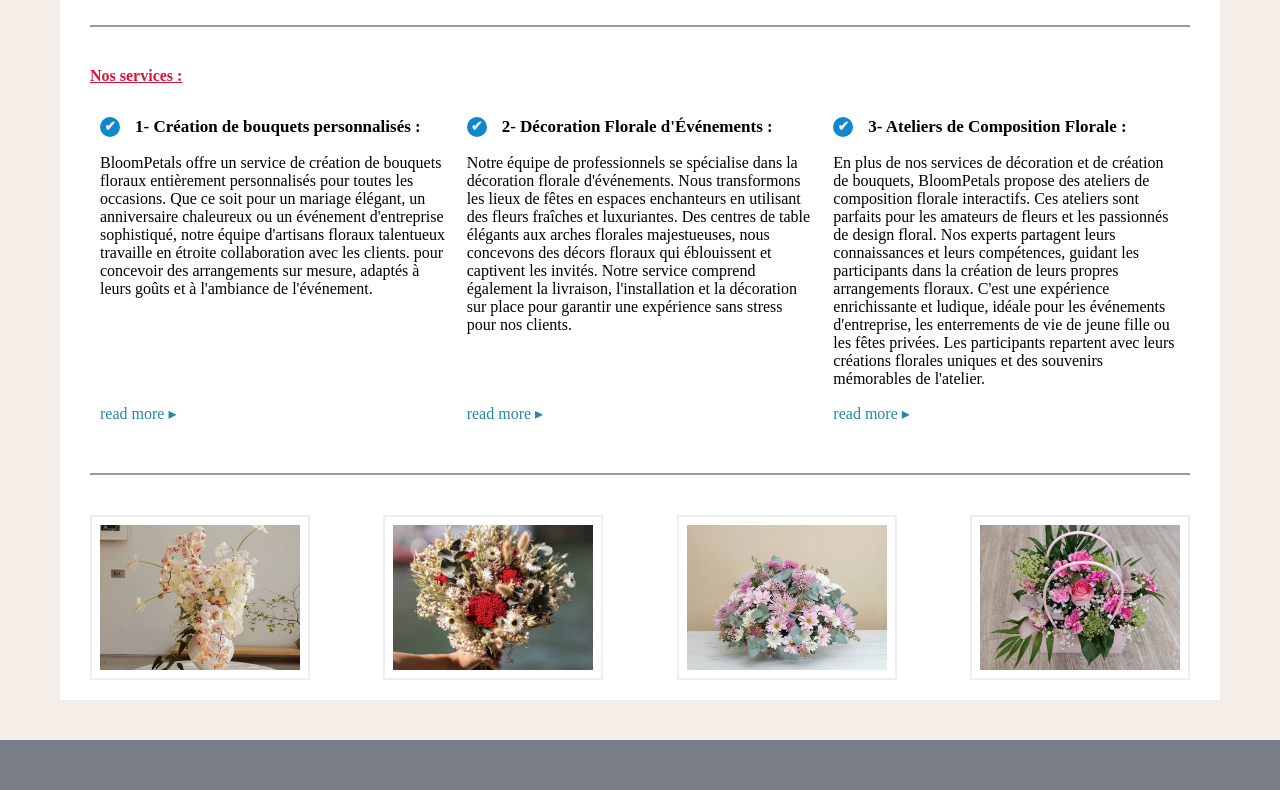
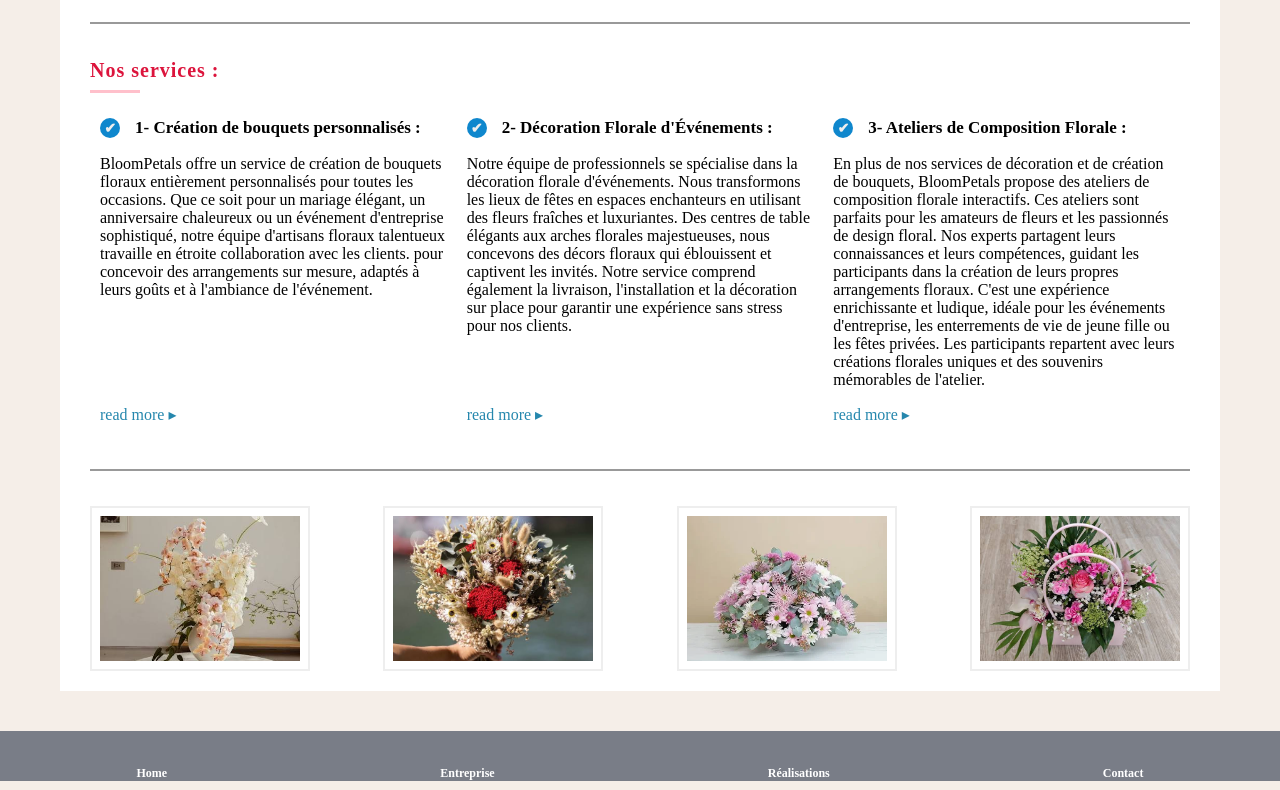
Before and after one commit to camilla-dabrowskigoual/Site-vitrine-fleuriste, a plain HTML site: page index.html in a window 1280 px wide. Shown: the part 1040-1830 px from the top of the page. Drawn offline with Linux system fonts and the light colour scheme.

Commit message:
Ajout CSS

```diff
--- a/index.css
+++ b/index.css
@@ -37,7 +37,7 @@ header {
 /*On positionne chaque lien entre eux*/
 nav {
     display: flex;
-    gap: 30px;
+    gap: 0px;
     height: 100%;
 }
 
@@ -48,7 +48,7 @@ nav a {
     font-family: Arial, Helvetica, sans-serif;
     font-size: 17px;
     color: black;
-    padding: 0px 15px;
+    padding: 0px 25px;
     display: flex;
     align-items: center;
 }
@@ -59,6 +59,11 @@ nav a:hover {
     background-color: rgba(7, 6, 6, 0.132);
 }
 
+nav span{
+    font-size: 20px;
+    color: black;
+    align-self: center;
+}
 
 /*Mise en forme de la barre de recherche : arrondi, enlever bordure... */
 input {
@@ -91,7 +96,23 @@ input {
 /* Mise en forme des titres A propos, notre engagement...*/
 h4 {
     color: crimson;
-    text-decoration: underline;
+    font-size: 20px;
+    text-decoration: none;
+    letter-spacing: 1px;
+    display: block;
+    align-items: center;
+    justify-content: center;
+    margin: 15px 0;
+    transition: color 0.3s ease;
+}
+
+h4::after {
+    content: "";
+    display: block;
+    width: 50px;
+    height: 3px;
+    background-color: pink;
+    margin-top: 8px;
 }
 
 
@@ -105,7 +126,7 @@ ul {
 hr {
     border: none;
     border-top: 2.1px solid #999;
-    margin: 40px 0px;
+    margin: 35px 0px;
 }
 
 
@@ -222,3 +243,22 @@ footer {
     margin-top: 40px;
     /*On ajoute un margin pour avoir un espace beige entre la page blanche et le pied de page gris*/
 }
+
+footer{
+    display: flex;
+    justify-content: center;
+    align-items: end;
+    justify-content: space-around;
+}
+
+footer a{
+    font-size: 12px;
+    color: white;
+    font-weight: bold;
+    text-decoration: none;
+}
+
+footer a:hover{
+    text-decoration:none;
+    text-decoration:overline;
+}
--- a/index.html
+++ b/index.html
@@ -16,10 +16,15 @@
     <!--En-tête-->
     <header>
         <nav> <!--Balise nav qui regroupe nos liens-->
+            <span>|</span>
             <a href="">Home</a>
+            <span>|</span>
             <a href="">Entreprise</a>
+            <span>|</span>
             <a href="">Réalisations</a>
+            <span>|</span>
             <a href="">Contact</a>
+            <span>|</span>
         </nav>
 
         <input type="search"> <!--Ajoute la barre de recherche-->
@@ -97,7 +102,7 @@
 
         <hr>
 
-        <h4>Nos services :</h4>
+        <h4 >Nos services :</h4>
 
         <section class="services"> <!--section qui regroupe 3 articles-->
 
@@ -167,7 +172,12 @@
 
     </div>
 
-    <footer> </footer> <!--Pied de page-->
+    <footer><!--Pied de page-->
+            <a href="#">Home</a>
+            <a href="#">Entreprise</a>
+            <a href="#">Réalisations</a>
+            <a href="#">Contact</a>
+    </footer>
 </body>
 
 
```
